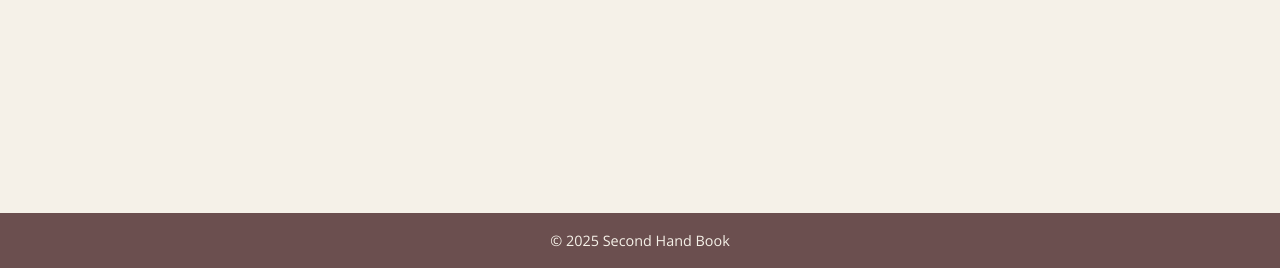
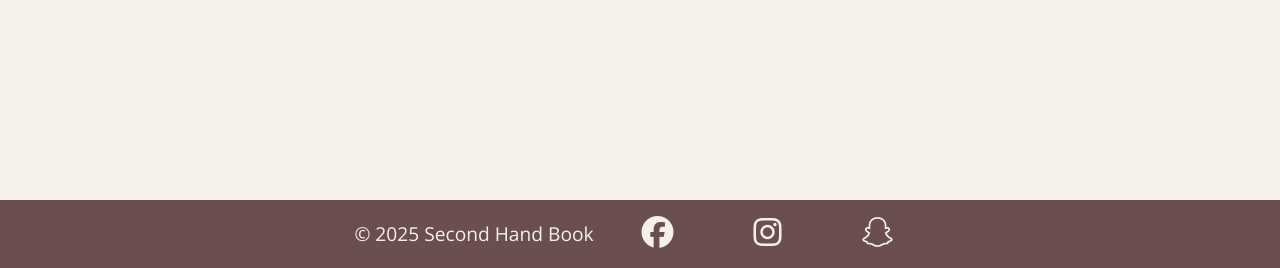
Before and after one commit to ChrisQ557/second_hand_book, a Django app: template templates/base.html in a window 1280 px wide. Shown: the part 532-800 px from the top of the page. Run offline with Django 4.2, Linux system fonts and the light colour scheme; the template is opened without the code that fills it, so the values that code supplies are empty; some libraries are stand-ins or nearby versions.

Commit message:
Add social media icons to footer and styling

```diff
--- a/static/css/base.css
+++ b/static/css/base.css
@@ -53,7 +53,29 @@ header {
 
 footer {
   bottom: 0;
+  display: flex;
+  align-items: center;
+  justify-content: center;
+  gap: 1rem;
 }
+
+footer > * {
+  margin: 0 2rem;
+}
+
+footer a i {
+  color: var(--color-secondary);
+}
+
+footer p {
+  margin: 0;
+  font-size: 1.2rem;
+}
+
+footer a i:hover {
+  color: black;
+}
+
 
 .navbar, .navbar-nav .nav-link {
   font-family: 'Open Sans', sans-serif;
@@ -69,10 +91,7 @@ main {
   padding: 6rem 2rem 6rem;
 }
 
-footer p {
-  margin: 0;
-  font-size: 0.9rem;
-}
+
 
 .book-list-bg {
   position: fixed;
--- a/templates/base.html
+++ b/templates/base.html
@@ -56,6 +56,9 @@
     </main>
     <footer>
         <p>&copy; 2025 Second Hand Book</p>
+        <a href="http://www.facebook.com" target="_blank" rel="noopener"><i class="fa-brands fa-facebook fa-2x"></i></a>
+        <a href="http://www.instagram.com" target="_blank" recopyrightl="noopener"><i class="fa-brands fa-instagram fa-2x"></i></a>
+        <a href="http://www.snapchat.com" target="_blank" rel="noopener"><i class="fa-brands fa-snapchat fa-2x"></i></a>
     </footer>
     <script src="https://cdn.jsdelivr.net/npm/bootstrap@5.3.8/dist/js/bootstrap.bundle.min.js"
         integrity="sha384-FKyoEForCGlyvwx9Hj09JcYn3nv7wiPVlz7YYwJrWVcXK/BmnVDxM+D2scQbITxI"
```
